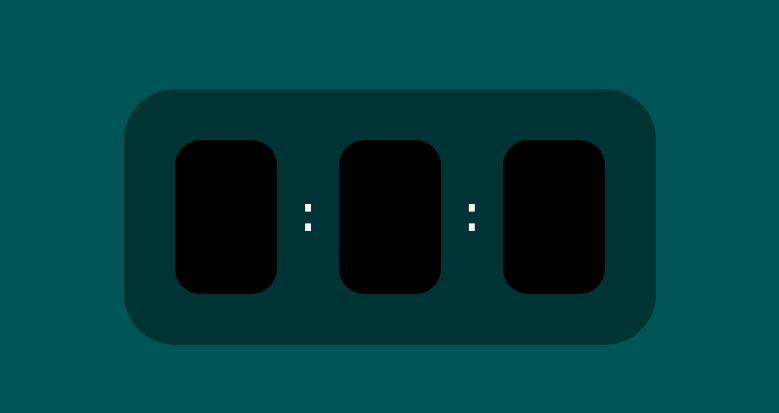
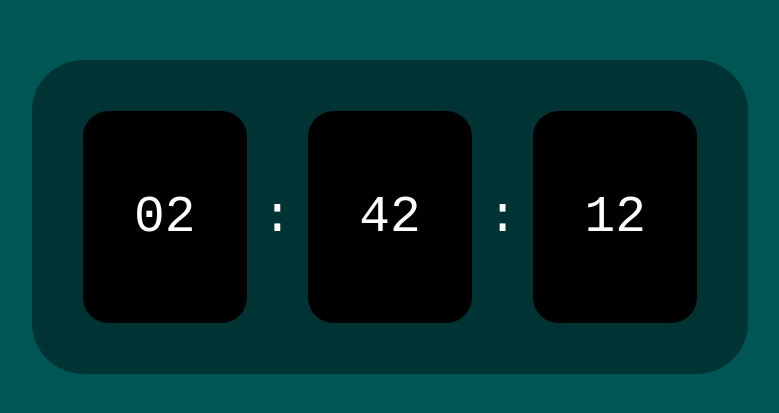
Before and after one commit to visnowden/digital_clock, a plain HTML site: page index.html in a window 1280 px wide. Shown: the part 143-556 px from the top of the page, without its empty margins (250-1029 px from the left). Drawn offline with Linux system fonts and the light colour scheme.

Commit message:
Update index.html

```diff
--- a/index.html
+++ b/index.html
@@ -16,5 +16,5 @@
       <div class="numbers" id="seconds"></div>
     </main>
   </body>
-  <script src="./script.js"></script>
+  <script src="./assets/script.js"></script>
 </html>
```
